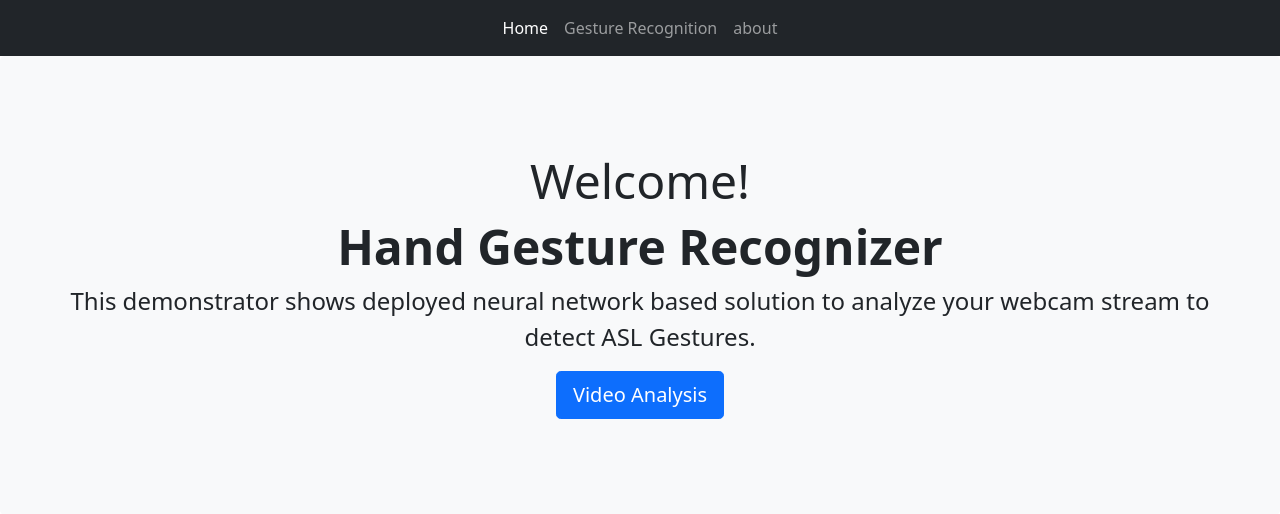
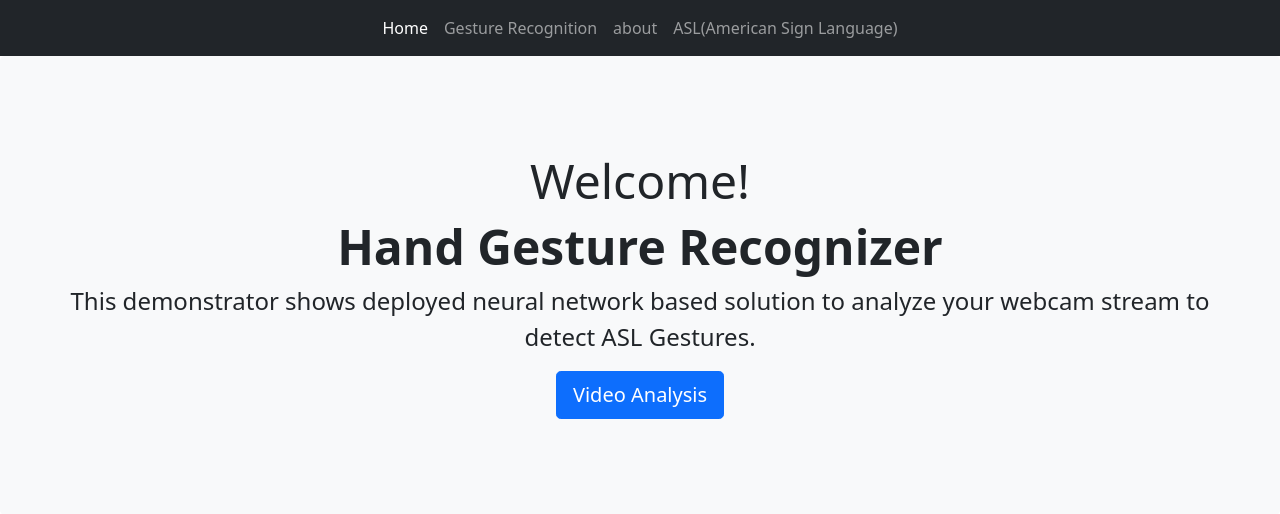
Before and after one commit to imohitkr/HandGestureRecognition, a Flask app: page / in a window 1280 px wide. Shown: the top 514 px of the page. Run offline with Flask 2, Linux system fonts and the light colour scheme.

Commit message:
added ASL tutorial.

```diff
--- a/src/webapp/app.py
+++ b/src/webapp/app.py
@@ -23,6 +23,10 @@ def video_feed():
 def about():
     return render_template('about.html')
 
+@app.route('/asl')
+def asl():
+    return render_template('asl.html')
+
 
 @app.route('/video')
 def video():
--- a/src/webapp/templates/includes/_navbar.html
+++ b/src/webapp/templates/includes/_navbar.html
@@ -19,6 +19,9 @@
                 <li class="nav-item">
                     <a class="nav-link" href="/about">about</a>
                 </li>
+                <li class="nav-item">
+                    <a class="nav-link" href="/asl">ASL(American Sign Language)</a>
+                </li>
             </ul>
         </div>
     </div>
```
Also changed, not shown: src/webapp/templates/asl.html (added, +15 -0 lines).
